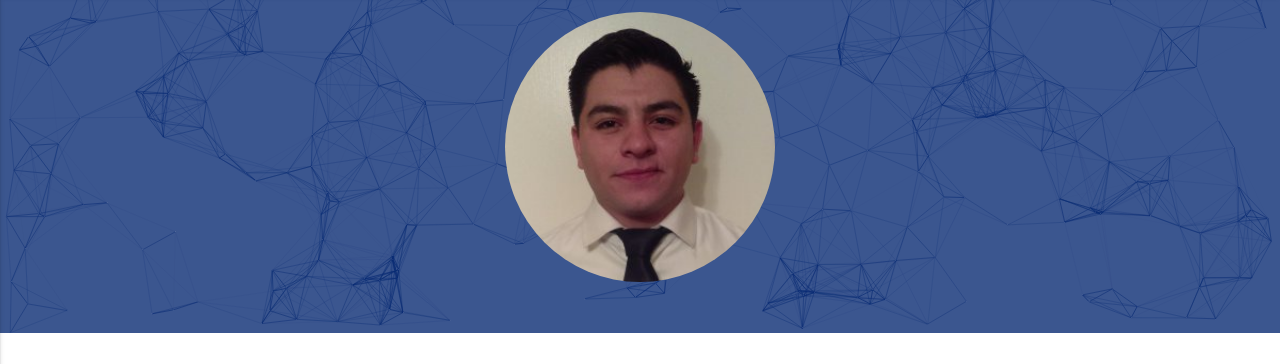
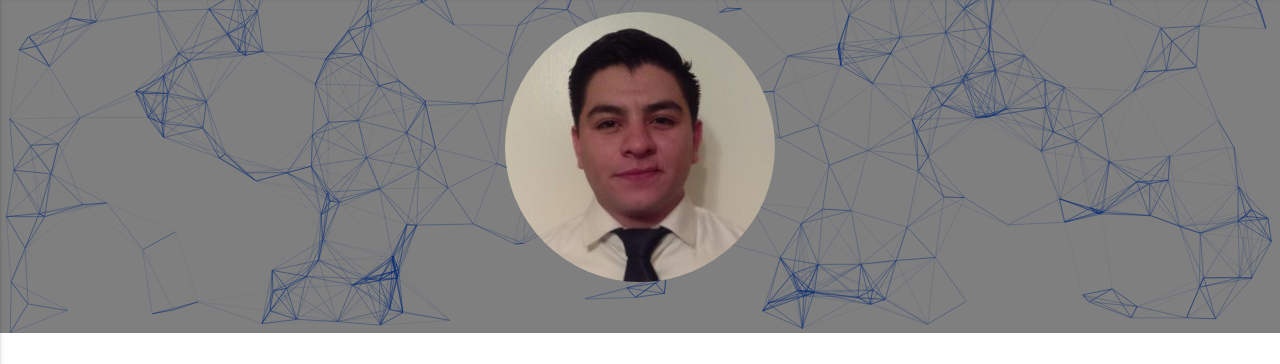
Before and after one commit to lfalcantar/lfalcantar.github.io, a plain HTML site: page index.html in a window 1280 px wide. Shown: the part 67-431 px from the top of the page. Drawn offline with nearby package versions, Linux system fonts and the light colour scheme.

Commit message:
chage background color to balck and opacy to .5

```diff
--- a/sass/base/_variables.scss
+++ b/sass/base/_variables.scss
@@ -4,6 +4,7 @@ $base-font: 16px;
 // Colors
 $blue: #0a2c74;
 $pink: #ee6e73;
+$black: #000;
 
 // Media Query Ranges
 $small-screen-up: 601px !default;
--- a/sass/main.scss
+++ b/sass/main.scss
@@ -42,7 +42,7 @@ canvas {
   position: absolute;
   width: 100%;
   height: 100%;
-  background: rgba($blue, .8);
+  background: rgba($black, .5);
   background-image: url("");
   background-repeat: no-repeat;
   background-size: cover;
```
Also changed, not shown: css/main.css.
